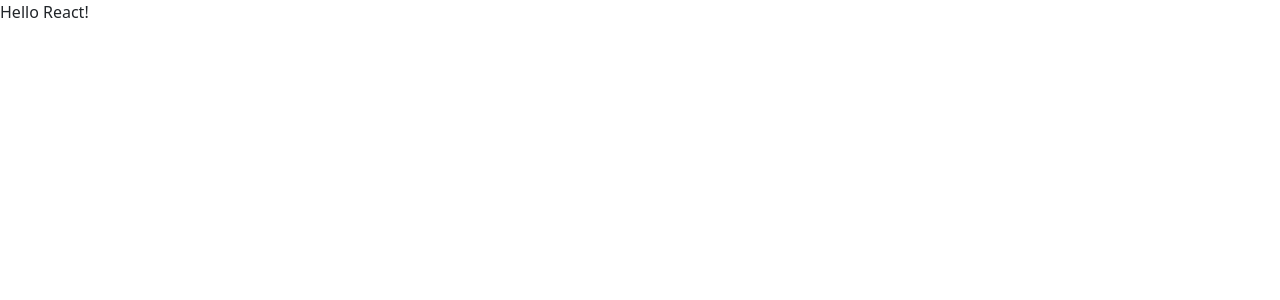
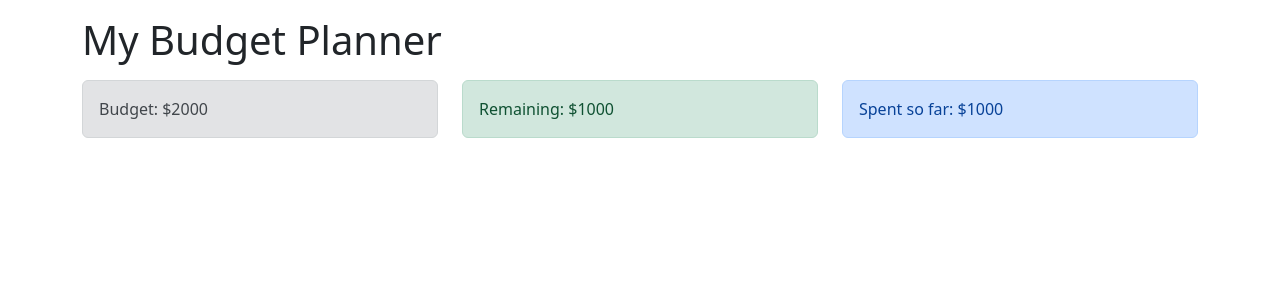
Before and after one commit to avishaar/Budget-Tracker, a React (Create React App) app: page / in a window 1280 px wide. Shown: the top 300 px of the page. Built offline with nearby package versions, Linux system fonts and the light colour scheme.

Commit message:
imported components

```diff
--- a/src/App.js
+++ b/src/App.js
@@ -1,8 +1,26 @@
 import React from 'react';
 import 'bootstrap/dist/css/bootstrap.min.css';
+import Budget from './components/Budget';
+import Remaining from './components/Remaining';
+import ExpenseTotal from './components/ExpenseTotal';
 
 const App = () => {
-	return <p>Hello React!</p>;
+	return (
+    <div className='container'>
+      <h1 className='mt-3'>My Budget Planner</h1>
+      <div className='row mt-3'>
+        <div className='col-sm'>
+          <Budget />
+        </div>
+        <div className='col-sm'>
+          <Remaining />
+        </div>
+        <div className='col-sm'>
+          <ExpenseTotal />
+        </div>
+      </div>
+    </div>
+  )
 };
 
 export default App;
```
